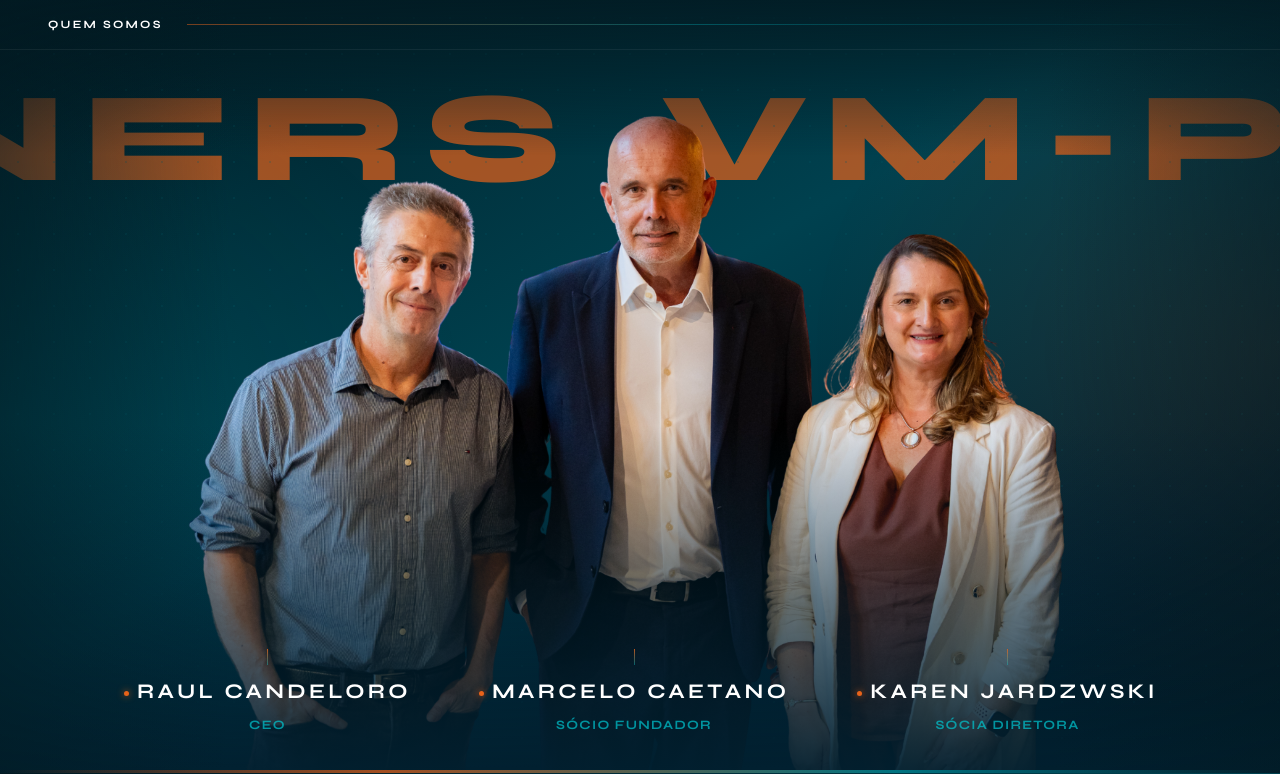
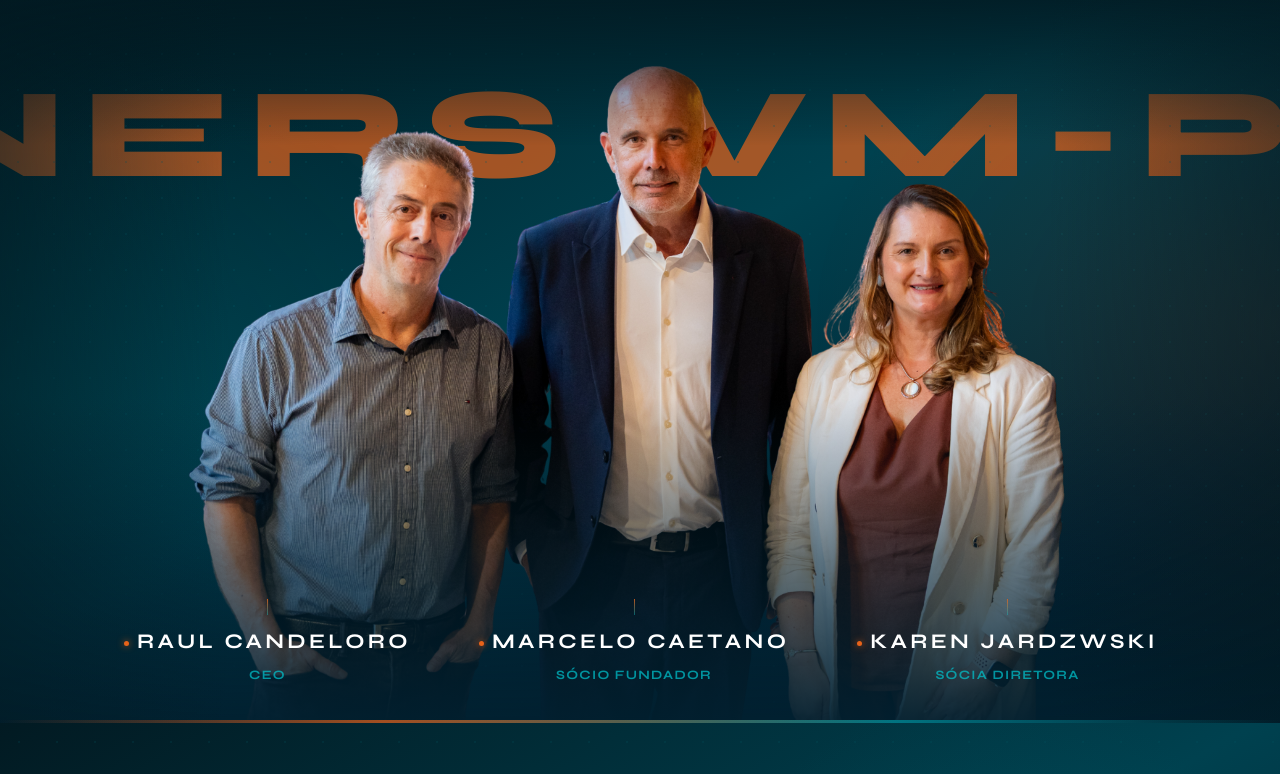
Before and after one commit to Dxniel804/VM-Partners, a Flask app: page / in a window 1280 px wide. Shown: the part 872-1646 px from the top of the page. Run offline with Flask 3, Linux system fonts and the light colour scheme; some libraries are stand-ins or nearby versions; some web fonts are replaced.

Commit message:
fix: remove quem somos block 3

```diff
--- a/template/index.html
+++ b/template/index.html
@@ -108,11 +108,6 @@
   <div class="vmp-dot-overlay"></div>
   <div class="vmp-glow-left"></div>
   <div class="vmp-glow-right"></div>
-
-  <div class="vmp-top-bar">
-    <span class="vmp-eyebrow">Quem somos</span>
-    <div class="vmp-divider-h"></div>
-  </div>
 
   <div class="vmp-img-wrap">
     <div class="vmp-img-fade-top"></div>
```
